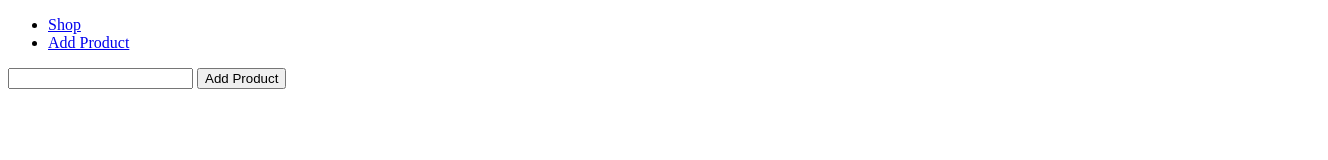
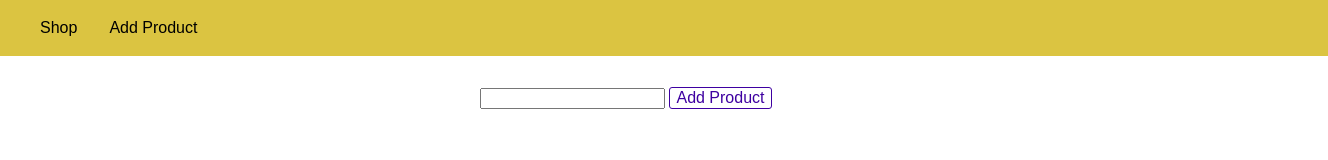
Before and after one commit to aiswaryavalsan/express1, a website: page views/add-product.html in a window 1280 px wide. Shown: the whole page, 1328 px wide, since content can reach past the window. Drawn offline with Linux system fonts and the light colour scheme.

Commit message:
serving files statically adding css

```diff
--- a/app.js
+++ b/app.js
@@ -6,6 +6,7 @@ const app=express();
 const adminRouter=require('./routes/admin')
 const shopRouter=require('./routes/shop')
 app.use(bodyParser.urlencoded({extended:false}))
+app.use(express.static(path.join(__dirname,'public')))
 app.use(shopRouter);
 app.use("/admin",adminRouter);
 
--- /dev/null
+++ b/public/css/main.css
@@ -0,0 +1,45 @@
+body {
+    padding: 0;
+    margin: 0;
+    font-family: sans-serif;
+}
+
+main {
+    padding: 1rem;
+}
+
+.main-header {
+    width: 100%;
+    height: 3.5rem;
+    background-color: #dbc441;
+    padding: 0 1.5rem;
+}
+
+.main-header__nav {
+    height: 100%;
+    display: flex;
+    align-items: center;
+}
+
+.main-header__item-list {
+    list-style: none;
+    margin: 0;
+    padding: 0;
+    display: flex;
+}
+
+.main-header__item {
+    margin: 0 1rem;
+    padding: 0;
+}
+
+.main-header__item a {
+    text-decoration: none;
+    color: black;
+}
+
+.main-header__item a:hover,
+.main-header__item a:active,
+.main-header__item a.active {
+    color: #3e00a1;
+}
--- /dev/null
+++ b/public/css/product.css
@@ -0,0 +1,36 @@
+.product-form {
+    width: 20rem;
+    max-width: 90%;
+    margin: auto;
+}
+
+.form-control {
+    margin: 1rem 0;
+}
+
+.form-control label,
+.form-control input {
+    display: block;
+    width: 100%;
+}
+
+.form-control input {
+    border: 1px solid #dbc441;
+    font: inherit;
+    border-radius: 2px;
+}
+
+button {
+    font: inherit;
+    border: 1px solid #3e00a1;
+    color: #3e00a1;
+    background: white;
+    border-radius: 3px;
+    cursor: pointer;
+}
+
+button:hover,
+button:active {
+    background-color: #3e00a1;
+    color: white;
+}
--- a/views/add-product.html
+++ b/views/add-product.html
@@ -4,19 +4,21 @@
     <meta charset="UTF-8">
     <meta name="viewport" content="width=device-width, initial-scale=1.0">
     <title>Add product</title>
+    <link rel="stylesheet" href="/css/main.css">
+    <link rel="stylesheet" href="/css/product.css">
 </head>
 <body>
-    <header>
-        <nav>
-            <ul>
-                <li><a href="/">Shop</a></li>
-                <li><a href="/admin/add-product">Add Product</a></li>
+    <header class="main-header">
+        <nav class="main-header__nav">
+            <ul class="main-header__item-list">
+                <li class="main-header__item"><a href="/">Shop</a></li>
+                <li class="main-header__item"><a href="/admin/add-product">Add Product</a></li>
             </ul>
         </nav>
     </header>
     <main>
-        <form action="/add-product" method="POST">
-            <input type="text" name="title">
+        <form class="product-form" action="/admin/add-product" method="POST">
+            <input class="form-control" type="text" name="title">
             <button type="submit">Add Product</button>
         </form>
     </main>
```
Also changed, not shown: views/404.html (+10 -0 lines), views/shop.html (+8 -6 lines).
